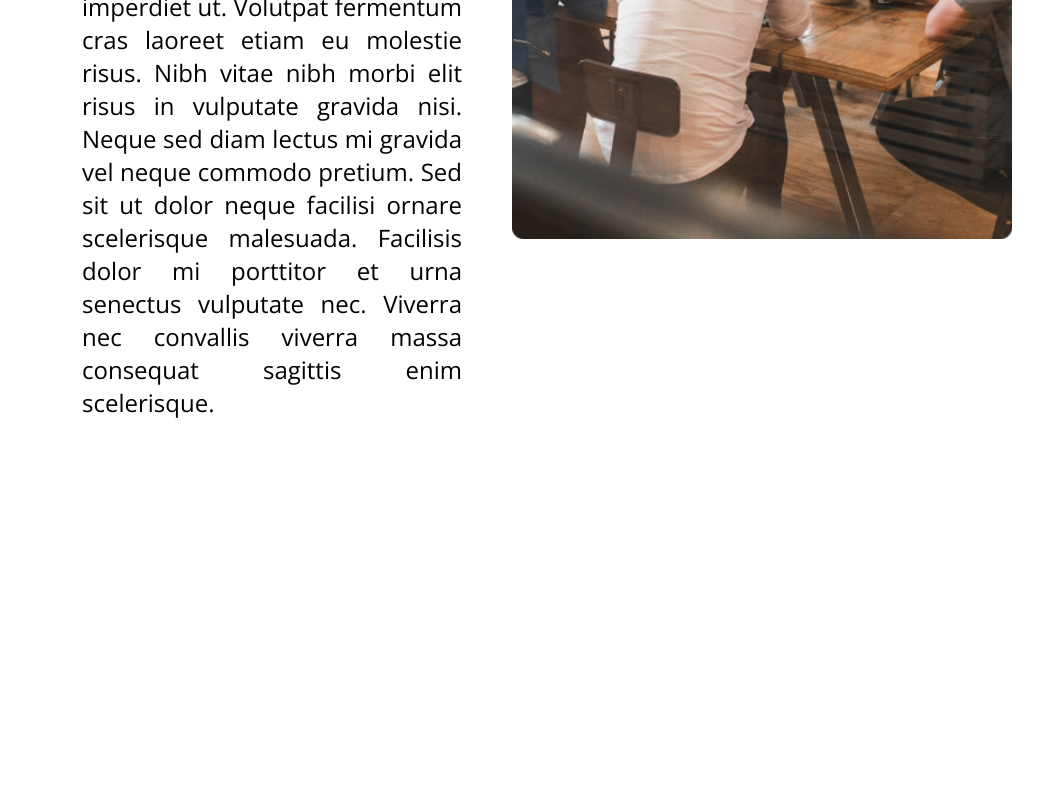
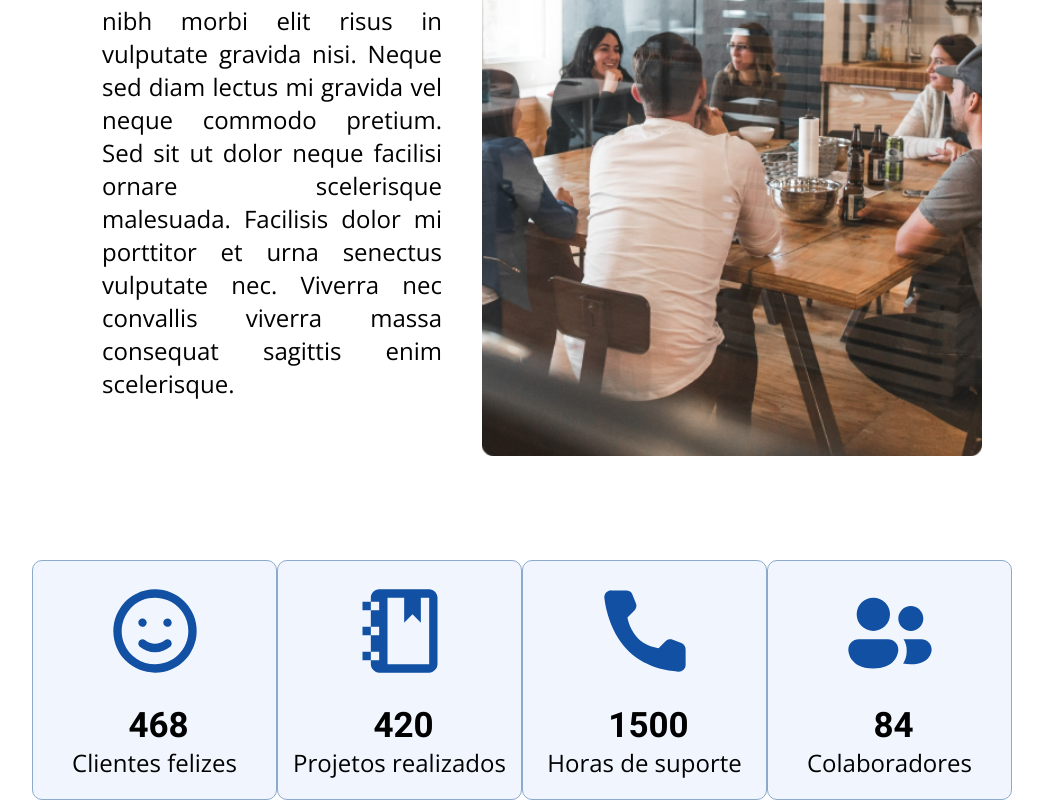
Before and after one commit to lecsboxok/Projeto-VitralArte-main, a plain HTML site: page index.html in a window 1280 px wide. Shown: the part 1170-1970 px from the top of the page, without its empty margins (118-1161 px from the left). Before the commit the page ends 1739 px from the top, so only its background shows below. Drawn offline with Linux system fonts and the light colour scheme.

Commit message:
coloquei as caixas

```diff
--- a/index.html
+++ b/index.html
@@ -57,6 +57,37 @@
                 </div>
             </div>
         </section>
+        <section class="section">
+            <div class="container">
+                <div class="caixas">
+                    <div class="caixa">
+                        <div class="imagem"><img src="Img/rosto.svg" alt=""></div>
+                        <h4 class="titulo">468</h4>
+                        <p class="texto">Clientes felizes</p>
+                    </div>
+                    <div class="caixa">
+                        <div class="imagem"><img src="Img/planner.svg" alt=""></div>
+                        <h4 class="titulo">420</h4>
+                        <p class="texto">Projetos realizados</p>
+                    </div>
+                    <div class="caixa">
+                        <div class="imagem"><img src="Img/telefone.svg" alt=""></div>
+                        <h4 class="titulo">1500</h4>
+                        <p class="texto">Horas de suporte</p>
+                    </div>
+                    <div class="caixa">
+                        <div class="imagem"><img src="Img/pessoas.svg" alt=""></div>
+                        <h4 class="titulo">84</h4>
+                        <p class="texto">Colaboradores</p>
+                    </div>
+                </div>
+            </div>
+        </section>
+        <section class="section">
+            <div class="container">
+
+            </div>
+        </section>
     </main>
 </body>
 </html>
--- a/style.css
+++ b/style.css
@@ -119,21 +119,56 @@ img {
 .sobreNos {
     display: flex;
     justify-content: space-between;
-    margin-top: 120px ;
+    align-items: end;
+    margin-top: 120px;
 }
 
 .sobreNos-texto {
     display: flex;
     flex-direction: column;
     align-items: center;
-    margin: 150px 50px;
+    margin: 0 40px 0 70px;
+    padding: 60px 0;
 }
+
+.sobreNos-img {
+    margin-right: 30px;
+}
+
 
 .sobreNos-img img {
     width: 500px;
 }
 
 .sobreNos .texto {
-    margin-top: 5px;
+    margin-top: 10px;
     text-align: justify;
 }
+
+.titulo-azul {
+    color: #106EEA;
+}
+
+/* CAIXA */
+.caixas {
+    display: flex;
+    justify-content: space-evenly;
+    align-items: center;
+    width: 100%;
+    margin-top: 100px;
+}
+
+.caixas .imagem img {
+    width: 100px;
+    height: auto;
+    padding-bottom: 20px;
+}
+
+.caixa {
+    border-radius: 10px;
+    border: 1px solid #8CA9CE;
+    text-align: center;
+    padding: 20px 15px;
+    background-color: #F1F6FE;
+    width: 250px;
+}
```
